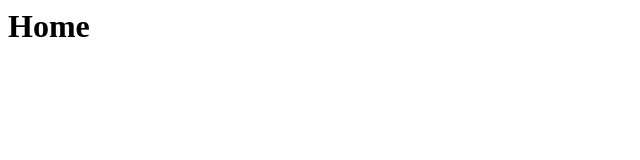
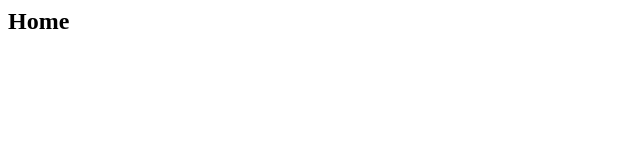
Before and after one commit to darkosavic/gitTest, a plain HTML site: page index.html in a window 1280 px wide. Shown: the full height of the page, 0-640 px from the left. Drawn offline with Linux system fonts and the light colour scheme.

Commit message:
change content

```diff
--- a/index.html
+++ b/index.html
@@ -1 +1 @@
-<h1> Home </h1>
+<h2> Home </h2>
```
Also changed, not shown: about.html (+1 -1 lines).
